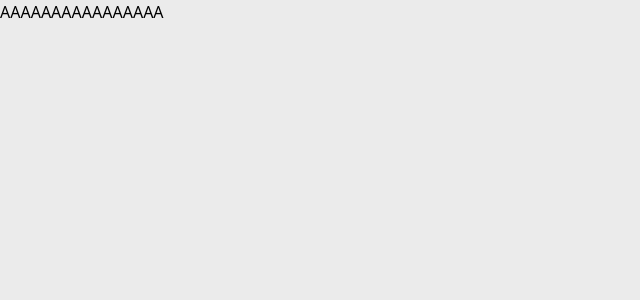
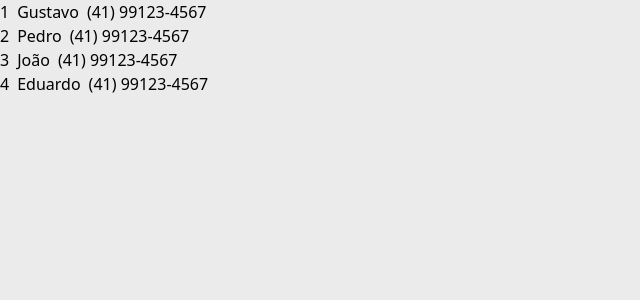
Before and after one commit to Mzdudul/Indica-o, a React (Vite) app: page /usuario in a window 1280 px wide. Shown: the top 300 px of the page, without its empty margins (0-640 px from the left). Built offline with nearby package versions, Linux system fonts and the light colour scheme.

Commit message:
feat: starting user screen with mocado data

```diff
--- /dev/null
+++ b/src/constants/dados.ts
@@ -0,0 +1,26 @@
+export const compradores = [
+    {
+        id: 1,
+        nome: "Gustavo",
+        numero: "(41) 99123-4567",
+
+      },
+      {
+        id: 2,
+        nome: "Pedro",
+        numero: "(41) 99123-4567",
+
+      },
+    {
+        id: 3,
+        nome: "João",
+        numero: "(41) 99123-4567",
+
+      },
+    {
+      id: 4,
+      nome: "Eduardo",
+      numero: "(41) 99123-4567",
+
+    },
+  ];
--- a/src/pages/Login.tsx
+++ b/src/pages/Login.tsx
@@ -1,3 +1,4 @@
+import { Link } from "react-router-dom";
 
 
 const Login = () => {
@@ -24,7 +25,9 @@ const Login = () => {
           </div>
           <div className="flex items-center justify-center mb-8">
             <button className="bg-[#53A1E0] w-[28rem] font-semibold text-xl h-12 rounded-xl">
+              <Link to='/usuario'>
               Entrar
+              </Link>
             </button>
           </div>
         </div>
--- a/src/pages/Usuario.tsx
+++ b/src/pages/Usuario.tsx
@@ -1,7 +1,20 @@
+import { compradores } from '../constants/dados';
 
 
 const Usuario = () => {
-    return <h1>AAAAAAAAAAAAAAAA</h1>;
+    return <div>
+
+
+      {
+        compradores.map((comprador, index) => {
+          return <div key={index} className='flex gap-2'>
+            <h1>{comprador.id}</h1>
+            <h1>{comprador.nome}</h1>
+            <h1>{comprador.numero}</h1>
+          </div>
+        })
+      }
+    </div>;
   };
 
   export default Usuario;
```
Also changed, not shown: public/ou.png (deleted).
